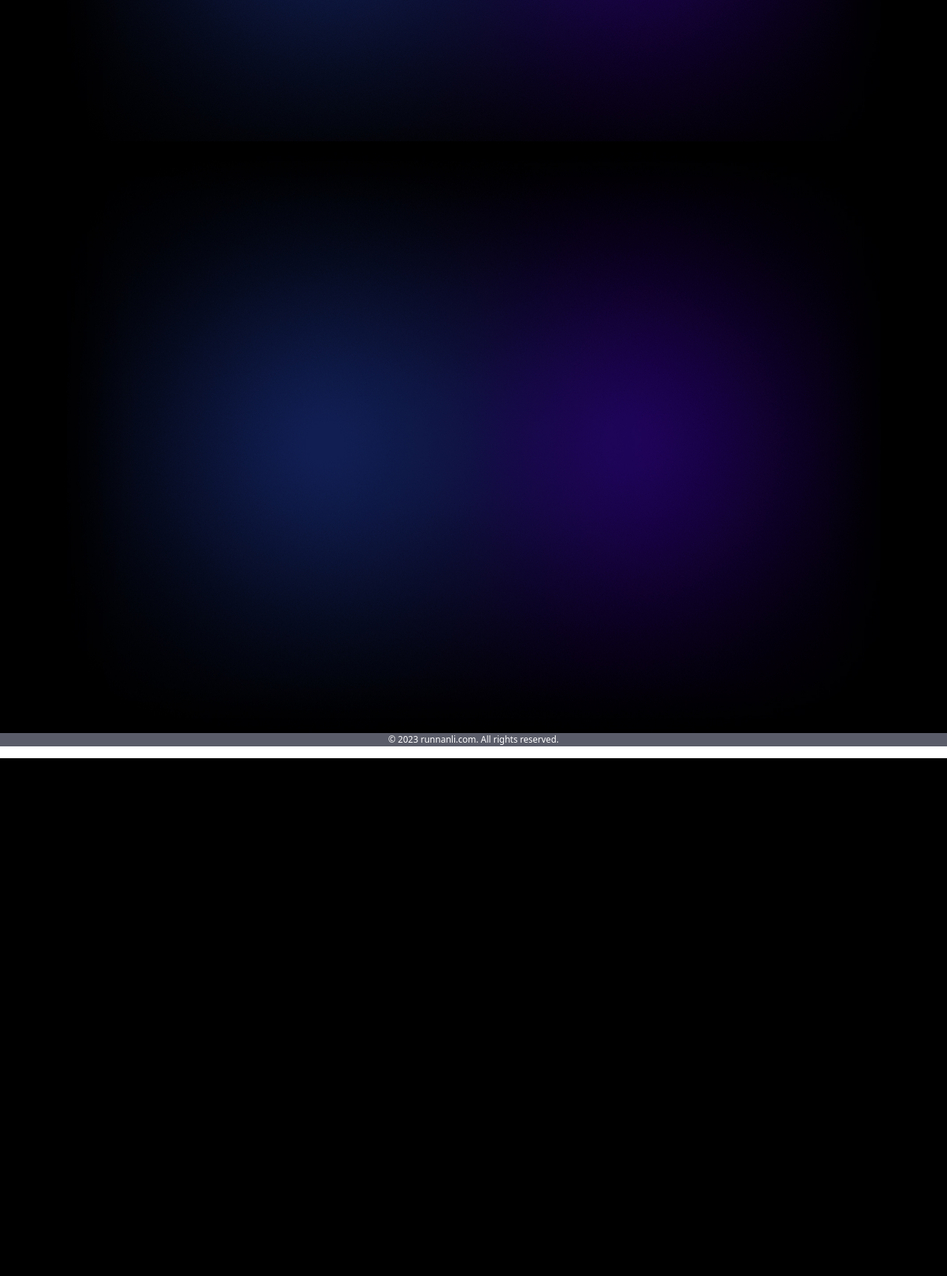
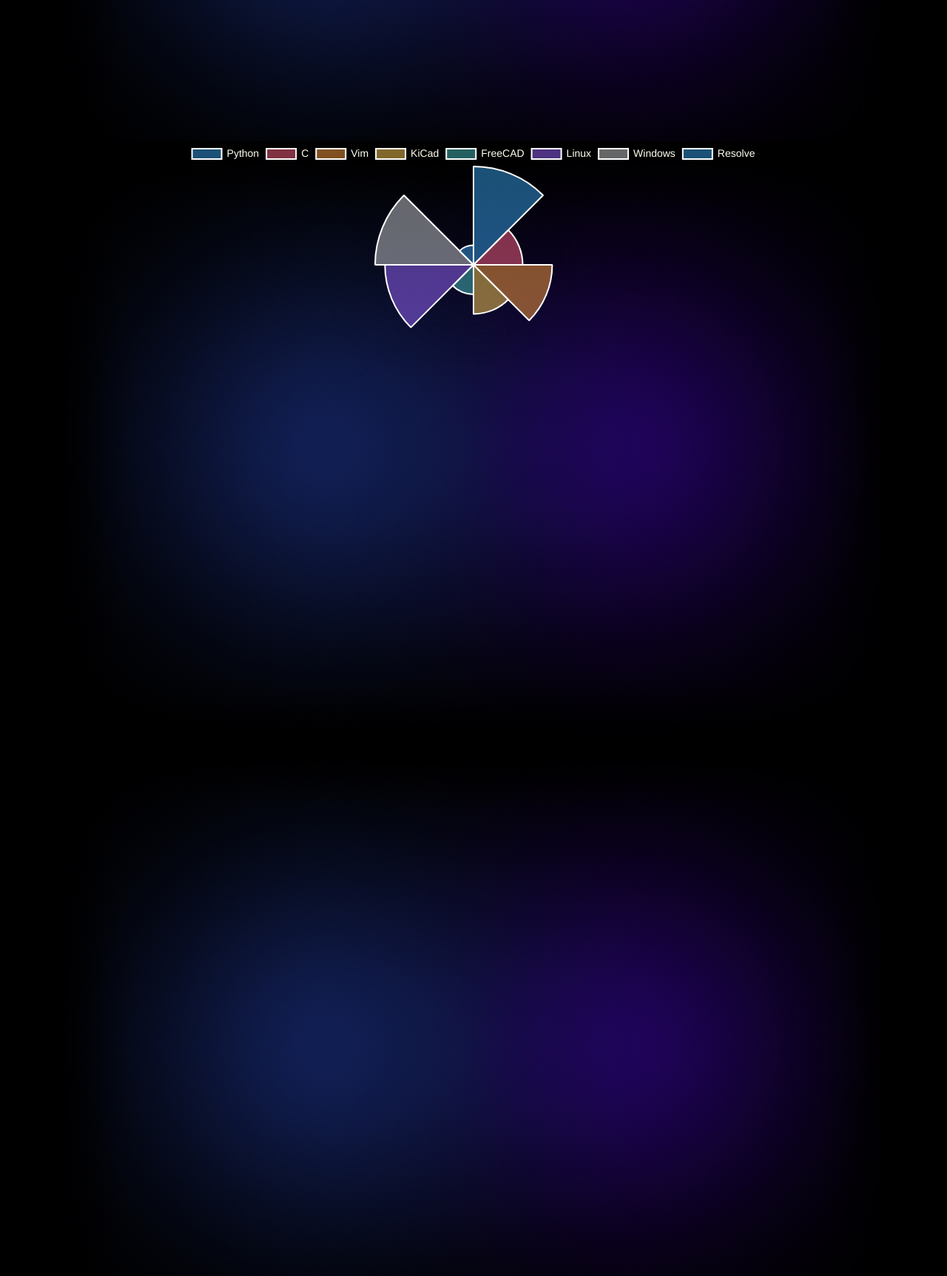
Before and after one commit to RNLgit/rnl_dot_com, a Django app: page / in a window 1280 px wide. Shown: the part 4775-6500 px from the top of the page at 74% size. Before the commit the page ends 5800 px from the top, so only its background shows below. Run offline with Django 4.2, Linux system fonts and the light colour scheme; some libraries are stand-ins or nearby versions.

Commit message:
js added

```diff
--- a/rnlweb/core/templates/home.html
+++ b/rnlweb/core/templates/home.html
@@ -106,7 +106,9 @@
   </div>
 
 
-  <div class="about-me-section-container" style="height: 100vh" id="Highlights-section"></div>
+  <div class="about-me-section-container" style="height: 200vh;" id="Highlights-section">
+    <div style="position: sticky; top: 35vh;"><canvas id="skillChart"></canvas></div>
+  </div>
 
 
   <footer>
@@ -117,76 +119,8 @@
   <!-- Bootstrap core JavaScript-->
   <script src="{% static 'js/bootstrap.bundle.min.js' %}"></script>
   <script src="{% static 'js/jquery.min.js' %}"></script>
-
-  <script>
-    window.onload = function() {
-      // Fade in the logo
-      window.onscroll = function () {
-        // var container = document.querySelector(".about-me-section-container");
-        var sw_txt = document.getElementById("sw-text");
-        var hw_txt = document.getElementById("hw-text");
-        var mech_txt = document.getElementById("mech-text");
-        var scrollHeight = window.pageYOffset;
-        // var containerTop = container.offsetTop;
-        // var containerHeight = container.offsetHeight;
-        // var containerBottom = containerHeight + containerTop
-        var windowHeight = window.innerHeight;
-        var image1 = document.getElementById("image_r_only");
-        var image2 = document.getElementById("image_cpu_only");
-
-        // sw-text part
-        if (scrollHeight > windowHeight / 2) {
-          var opa = Math.min((scrollHeight - windowHeight / 2) / windowHeight, 1);
-          image1.style.opacity = opa;
-          sw_txt.style.opacity = opa;
-          image1.style.transform = "scale(0.4)";  // scroll back
-        }
-        else {
-          image1.style.opacity = 0;
-          sw_txt.style.opacity = 0;
-          image1.style.transform = "scale(0.4)";  // scroll back
-        }
-        // hw-text part
-        if (scrollHeight > windowHeight * 1.5) {
-          var opa = Math.min((scrollHeight - windowHeight * 1.5) / windowHeight, 0.95);
-          image2.style.opacity = opa;
-          hw_txt.style.opacity = opa;
-          image2.style.transform = "scale(0.4)";  // scroll back
-        }
-        else {
-          image2.style.opacity = 0;
-          hw_txt.style.opacity = 0;
-          image2.style.transform = "scale(0.4)";  // scroll back
-        }
-        // mech-text part
-        if (scrollHeight > windowHeight * 3.5) {
-          var opa = Math.min((scrollHeight - windowHeight * 3.5) / windowHeight, 1);
-          mech_txt.style.opacity = opa;
-          image1.style.transform = "scale(0.4) rotateX(25deg) rotateY(-25deg) rotateZ(25deg)";
-          image1.style,transformOrigin = "center center";
-          image2.style.transform = "scale(0.4) rotateX(25deg) rotateY(-25deg) rotateZ(25deg)";
-          image2.style.transformOrigin = "center center";
-        }
-        else {
-          mech_txt.style.opacity = 0;
-        }
-      }
-
-      // Sticky navbar
-      window.addEventListener('scroll', function () {
-        var navbar = document.querySelector('.navbar-sticky');
-        var header = document.querySelector('.header-sticky');
-
-        if (window.pageYOffset > 0) {
-          navbar.classList.add('sticky-nav');
-          header.classList.add('sticky-header');
-        } else {
-          navbar.classList.remove('sticky-nav');
-          header.classList.remove('sticky-header');
-        }
-      });
-    }
-  </script>
+  <script src="https://cdn.jsdelivr.net/npm/chart.js"></script>
+  <script src="{% static 'js/rnlhome.js' %}"></script>
 
 </body>
 
--- /dev/null
+++ b/rnlweb/static/js/rnlhome.js
@@ -0,0 +1,113 @@
+window.onload = function() {
+  // Fade in the logo
+  window.onscroll = function () {
+    // var container = document.querySelector(".about-me-section-container");
+    var sw_txt = document.getElementById("sw-text");
+    var hw_txt = document.getElementById("hw-text");
+    var mech_txt = document.getElementById("mech-text");
+    var scrollHeight = window.pageYOffset;
+    // var containerTop = container.offsetTop;
+    // var containerHeight = container.offsetHeight;
+    // var containerBottom = containerHeight + containerTop
+    var windowHeight = window.innerHeight;
+    var image1 = document.getElementById("image_r_only");
+    var image2 = document.getElementById("image_cpu_only");
+
+    // sw-text part
+    if (scrollHeight > windowHeight / 2) {
+      var opa = Math.min((scrollHeight - windowHeight / 2) / windowHeight, 1);
+      image1.style.opacity = opa;
+      sw_txt.style.opacity = opa;
+      image1.style.transform = "scale(0.4)";  // scroll back
+    }
+    else {
+      image1.style.opacity = 0;
+      sw_txt.style.opacity = 0;
+      image1.style.transform = "scale(0.4)";  // scroll back
+    }
+    // hw-text part
+    if (scrollHeight > windowHeight * 1.5) {
+      var opa = Math.min((scrollHeight - windowHeight * 1.5) / windowHeight, 0.95);
+      image2.style.opacity = opa;
+      hw_txt.style.opacity = opa;
+      image2.style.transform = "scale(0.4)";  // scroll back
+    }
+    else {
+      image2.style.opacity = 0;
+      hw_txt.style.opacity = 0;
+      image2.style.transform = "scale(0.4)";  // scroll back
+    }
+    // mech-text part
+    if (scrollHeight > windowHeight * 3.5) {
+      var opa = Math.min((scrollHeight - windowHeight * 3.5) / windowHeight, 1);
+      mech_txt.style.opacity = opa;
+      image1.style.transform = "scale(0.4) rotateX(25deg) rotateY(-25deg) rotateZ(25deg)";
+      image1.style,transformOrigin = "center center";
+      image2.style.transform = "scale(0.4) rotateX(25deg) rotateY(-25deg) rotateZ(25deg)";
+      image2.style.transformOrigin = "center center";
+    }
+    else {
+      mech_txt.style.opacity = 0;
+    }
+  }
+
+  // Sticky navbar
+  window.addEventListener('scroll', function () {
+    var navbar = document.querySelector('.navbar-sticky');
+    var header = document.querySelector('.header-sticky');
+
+    if (window.pageYOffset > 0) {
+      navbar.classList.add('sticky-nav');
+      header.classList.add('sticky-header');
+    } else {
+      navbar.classList.remove('sticky-nav');
+      header.classList.remove('sticky-header');
+    }
+  });
+}
+
+const ctx = document.getElementById('skillChart');
+
+new Chart(ctx, {
+  type: 'polarArea',
+  data: {
+    labels: ['Python', 'C', 'Vim', 'KiCad', 'FreeCAD', 'Linux', 'Windows', 'Resolve'],
+    datasets: [{
+      label: '# of Votes',
+      data: [10, 5, 8, 5, 3, 9, 10, 2],
+    }]
+  },
+  options: {
+    plugins: {
+      legend: {
+        display: true,
+        position: 'top',
+        labels: {
+        color: 'rgb(255, 255, 240)',
+        font: {
+          size: 14,
+          }
+        }
+      },
+    },
+    layout: {
+      padding: {
+        left: 0,
+        right: 0,
+        top: 0,
+        bottom: 0,
+      },
+    },
+    responsive: true,
+    maintainAspectRatio: false,
+    width: 500, // Set the width in pixels
+    height: 500, // Set the height in pixels
+    scales: {
+      r: {
+        ticks: {
+          display: false,
+        }
+      }
+    }
+  }
+});
```
